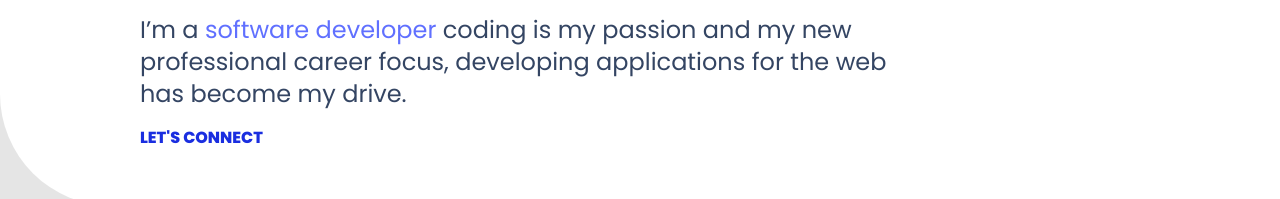
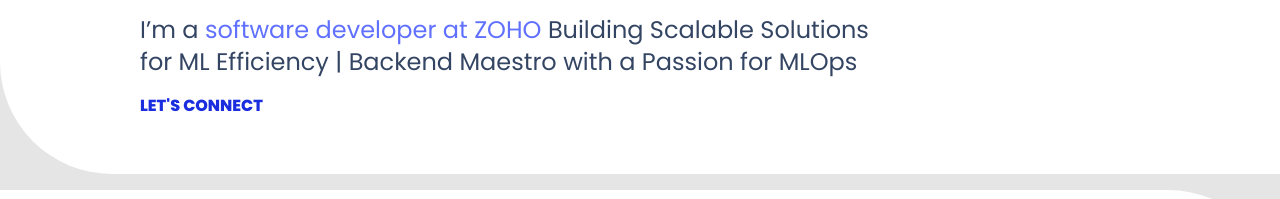
Before and after one commit to Nikhil0307/nikhil0307.github.io, a website: page index.html in a window 1280 px wide. Shown: the part 226-425 px from the top of the page. Drawn offline with nearby package versions, Linux system fonts and the light colour scheme; some icons are missing.

Commit message:
updated about

```diff
--- a/index.html
+++ b/index.html
@@ -86,10 +86,9 @@
           <p
             class="font-body mt-5 text-base text-paragraphs md:text-2xl md:w-3/4"
           >
-            I’m a <span class="text-logo">software developer </span>
+            I’m a <span class="text-logo">software developer at ZOHO</span>
             <br class="md:hidden" />
-            coding is my passion and my new professional career focus,
-            developing applications for the web has become my drive.
+            Building Scalable Solutions for ML Efficiency | Backend Maestro with a Passion for MLOps
           </p>
 
           <p class="font-body font-semibold uppercase text-connect my-4">
```
